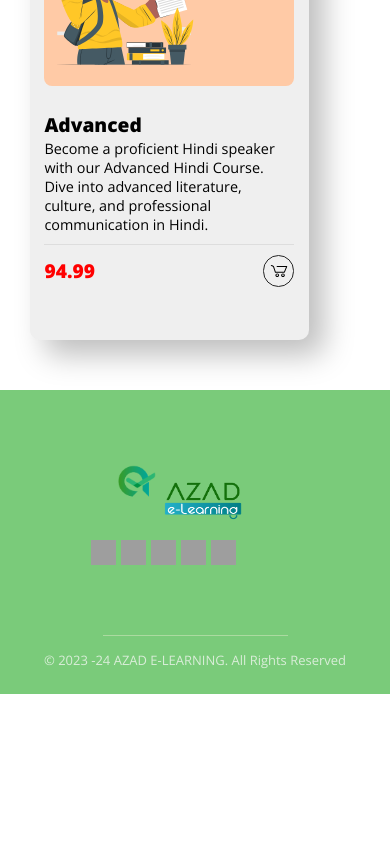
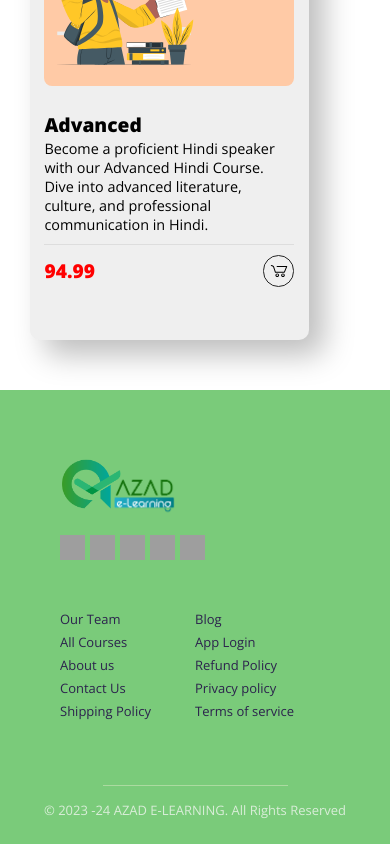
Before and after one commit to pmudassir/azad-e-learning, a React (Create React App) app in the folder frontend/: page /course in a window 390 px wide. Shown: the part 4050-4894 px from the top of the page. Before the commit the page ends 4744 px from the top, so only its background shows below. Built offline with nearby package versions, Linux system fonts and the light colour scheme; grey boxes are pictures that could not be loaded.

Commit message:
made home page responsive

```diff
--- a/frontend/src/components/card/card.css
+++ b/frontend/src/components/card/card.css
@@ -103,8 +103,25 @@
 }
 
 @media (max-width: 768px) {
-  .header {
-    text-align: center;
+  .cards-section {
+    height: auto;
+    background: none;
+  }
+
+  .cardContainer {
+    margin-top: 40px;
+  }
+
+  .cards-header {
+    padding: 0;
+    display: flex;
+    align-items: center;
+    justify-content: center;
+  }
+
+  .sideHeading {
+    text-align: start;
+    font-size: 25px;
   }
 
   .heading {
@@ -113,11 +130,20 @@
 
   .cards {
     flex-direction: column;
-    align-items: center;
+    gap: 20px;
+    margin-top: 50px;
   }
 
   .cardItem {
+    display: flex;
+    align-items: center;
+    justify-content: center;
     width: 100%;
     margin: 0 0 20px;
+    padding: 20px 5px 20px 5px;
+  }
+  .cardItemContent {
+    width: 40vw;
+    height: 20vh;
   }
 }
--- a/frontend/src/components/contactUs/contactUs.css
+++ b/frontend/src/components/contactUs/contactUs.css
@@ -75,3 +75,18 @@
     transform: translateY(0);
   }
 }
+
+
+@media (max-width: 768px){
+.contact-us {
+margin-top: 30px;
+}
+
+.contact-container {
+ flex-direction: column;
+}
+
+.contact-element {
+ width: 60vw;
+}
+}
--- a/frontend/src/components/footer/Footer.jsx
+++ b/frontend/src/components/footer/Footer.jsx
@@ -6,34 +6,92 @@ const Footer = () => {
     <footer>
       <div className="footerContainer">
         <div className="footer">
-          <div className="left">
-            <div className="icon">
-              <img src="/images/logo1.png" className="logo" alt="logo" />
-              <img src="/images/logo2.png" className="logo_text" alt="logoIcon2" />
+          <div className="leftFooter">
+            <div className="iconFooter">
+              <img src="/images/logo1.png" className="logoFooter" alt="logo" />
+              <img
+                src="/images/logo2.png"
+                className="logoText"
+                alt="logoIcon2"
+              />
             </div>
             <div className="contact">
               <div className="socialIcons">
-                <div className="socialIcon facebook"><img src="https://img.icons8.com/fluency/96/facebook-new.png" width={25} height={25} alt="faceBook" /></div>
-                <div className="socialIcon instagram"><img src="https://img.icons8.com/fluency/96/instagram-new.png" width={25} height={25} alt="instagram" /></div>
-                <div className="socialIcon youtube"><img src="https://img.icons8.com/color/96/youtube-play.png" width={25} height={25} alt="youtube" /></div>
-                <div className="socialIcon linkedin"><img src="https://img.icons8.com/fluency/96/linkedin.png" width={25} height={25} alt="linkedin" /></div>
-                <div className="socialIcon twitter"><img src="https://img.icons8.com/ios-filled/100/twitterx--v1.png" width={25} height={25} alt="twitter" /></div>
-
+                <div className="socialIcon facebook">
+                  <img
+                    src="https://img.icons8.com/fluency/96/facebook-new.png"
+                    width={25}
+                    height={25}
+                    alt="faceBook"
+                  />
+                </div>
+                <div className="socialIcon instagram">
+                  <img
+                    src="https://img.icons8.com/fluency/96/instagram-new.png"
+                    width={25}
+                    height={25}
+                    alt="instagram"
+                  />
+                </div>
+                <div className="socialIcon youtube">
+                  <img
+                    src="https://img.icons8.com/color/96/youtube-play.png"
+                    width={25}
+                    height={25}
+                    alt="youtube"
+                  />
+                </div>
+                <div className="socialIcon linkedin">
+                  <img
+                    src="https://img.icons8.com/fluency/96/linkedin.png"
+                    width={25}
+                    height={25}
+                    alt="linkedin"
+                  />
+                </div>
+                <div className="socialIcon twitter">
+                  <img
+                    src="https://img.icons8.com/ios-filled/100/twitterx--v1.png"
+                    width={25}
+                    height={25}
+                    alt="twitter"
+                  />
+                </div>
               </div>
             </div>
           </div>
-          <div className="right">
+          <div className="rightFooter">
             <ul className="list">
-              <li><a href="/">Our Team</a></li>
-              <li><a href="/">Blog</a></li>
-              <li><a href="/">All Courses</a></li>
-              <li><a href="/">App Login</a></li>
-              <li><a href="/">About us</a></li>
-              <li><a href="/">Refund Policy</a></li>
-              <li><a href="/">Contact Us</a></li>
-              <li><a href="/">Privacy policy</a></li>
-              <li><a href="/">Shipping Policy</a></li>
-              <li><a href="/">Terms of service</a></li>
+              <li>
+                <a href="/">Our Team</a>
+              </li>
+              <li>
+                <a href="/">Blog</a>
+              </li>
+              <li>
+                <a href="/">All Courses</a>
+              </li>
+              <li>
+                <a href="/">App Login</a>
+              </li>
+              <li>
+                <a href="/">About us</a>
+              </li>
+              <li>
+                <a href="/">Refund Policy</a>
+              </li>
+              <li>
+                <a href="/">Contact Us</a>
+              </li>
+              <li>
+                <a href="/">Privacy policy</a>
+              </li>
+              <li>
+                <a href="/">Shipping Policy</a>
+              </li>
+              <li>
+                <a href="/">Terms of service</a>
+              </li>
             </ul>
           </div>
         </div>
--- a/frontend/src/components/footer/footer.css
+++ b/frontend/src/components/footer/footer.css
@@ -18,10 +18,23 @@ footer {
   margin: 20px;
 }
 
-.left {
+.leftFooter {
   flex: 1;
   align-items: start;
 }
+
+.logoFooter {
+  height: 80px;
+  height: 80px;
+  margin-left: -10px;
+}
+
+.logoText {
+  height: 70px;
+  height: 70px;
+  margin-left: -20px;
+}
+
 
 .socialIcons {
   display: flex;
@@ -77,7 +90,7 @@ li {
   font-size: small;
 }
 
-.right {
+.rightFooter {
   padding: 0;
   flex: 1;
 }
@@ -104,3 +117,17 @@ a {
   color: #2c234d;
   cursor: pointer;
 }
+
+@media (max-width: 768px) {
+  .footer {
+    flex-direction: column;
+  }
+
+  .iconFooter {
+    display: flex-start;
+  }
+
+  .rightFooter {
+    margin-top: 50px;
+  }
+}
--- a/frontend/src/components/heroSection/hero.css
+++ b/frontend/src/components/heroSection/hero.css
@@ -37,7 +37,6 @@
 .hero-right {
   flex: 1;
   position: relative;
-  display: none;
 }
 
 .heroImg {
@@ -50,13 +49,12 @@
   .hero {
     flex-direction: row;
     margin: 0 10px;
+    margin-top: 20px;
   }
 
   .hero-left {
-    text-align: left; /* Reset text alignment for larger screens */
+    text-align: left;
     padding: 0;
-    align-items: center;
-    justify-content: center;
   }
 
   .hero-left h1 {
@@ -68,6 +66,10 @@
     font-size: 18px;
   }
 
+  .hero-right{
+    display: none;
+  }
+
   .tags {
     flex-direction: row;
   }
--- a/frontend/src/components/objectives/objectives.css
+++ b/frontend/src/components/objectives/objectives.css
@@ -1,6 +1,6 @@
 .background-effect {
   position: relative;
-  background-image: url("https://images.pexels.com/photos/5428267/pexels-photo-5428267.jpeg?auto=compress&cs=tinysrgb&w=1260&h=750&dpr=2"); /* Replace with your image path */
+  background-image: url("https://images.pexels.com/photos/5428267/pexels-photo-5428267.jpeg?auto=compress&cs=tinysrgb&w=1260&h=750&dpr=2");
   background-attachment: fixed;
   background-size: cover;
   background-position: center;
@@ -70,3 +70,21 @@
   margin-top: 20px;
   font-size: 30px;
 }
+
+@media (max-width: 768px) {
+  .background-effect {
+    height: auto;
+  margin-bottom: 70px;
+
+  }
+
+  .featuresContainer {
+    margin-top: 20px;
+    padding: 22px;
+  }
+
+  .featureComponents{
+    display: flex;align-items: center;justify-content: center;
+    flex-direction: column;
+  }
+}
```
Also changed, not shown: frontend/src/components/about/about.css (+25 -0 lines).
